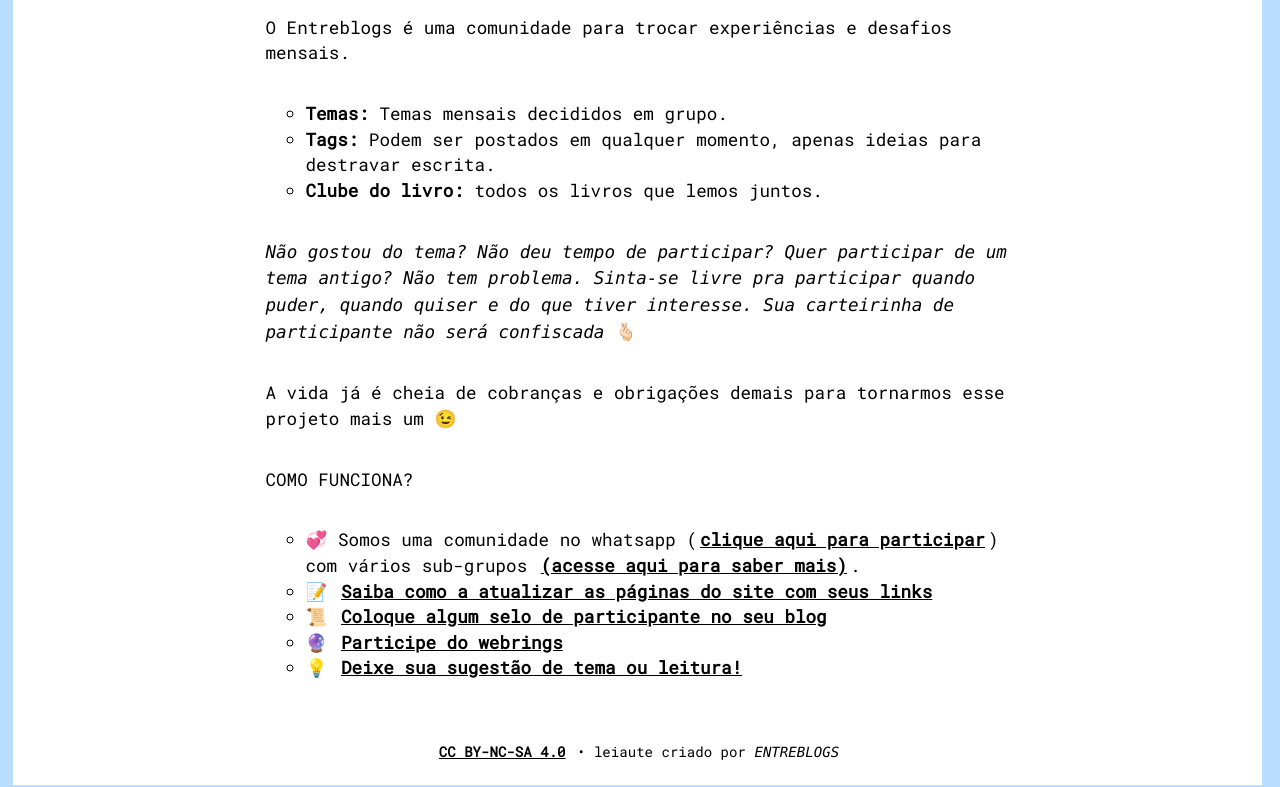
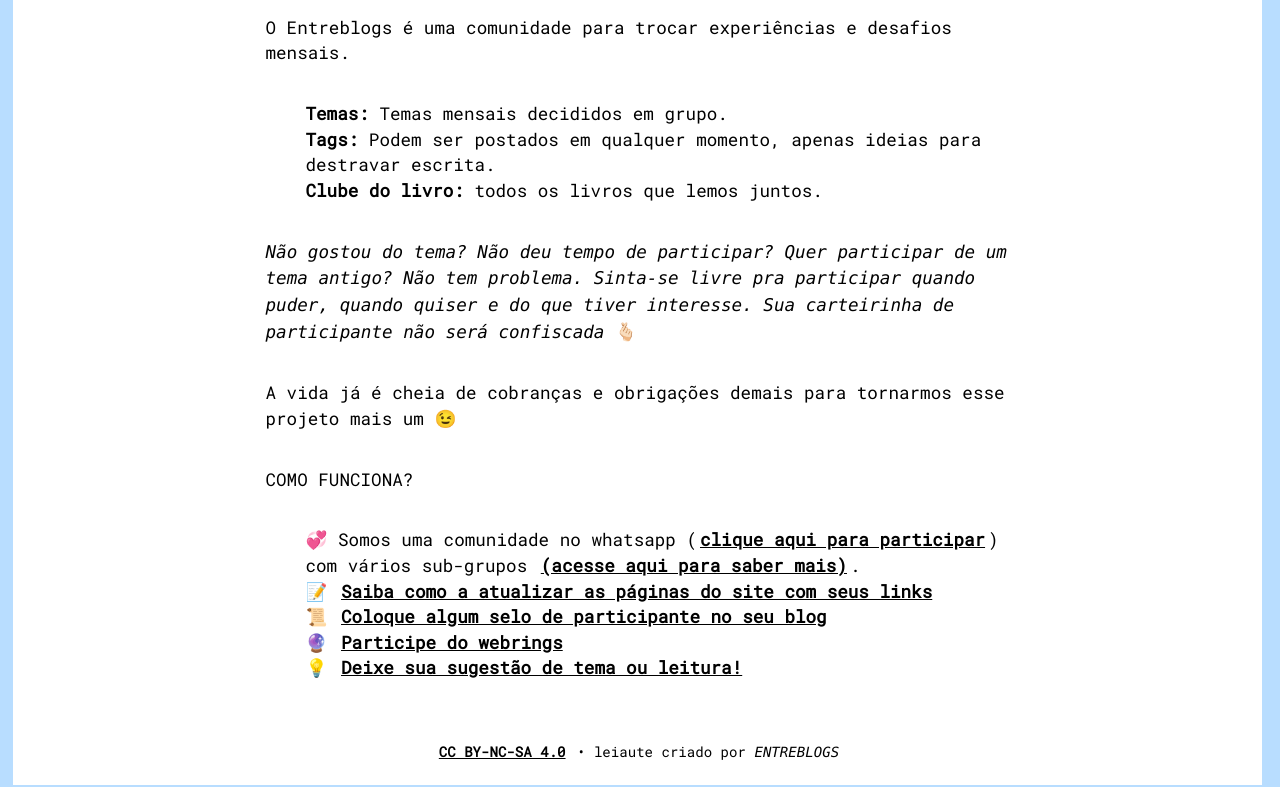
Before and after one commit to bamoretti/entreblogs, a Jekyll site: the page built from bem-vinde.md, in a window 1280 px wide. Shown: the part 600-1387 px from the top of the page. Built offline with Jekyll 4.4.1, drawn with Linux system fonts in a browser that asks for light colours; comment, search, counter and statistics services are not loaded.

Commit message:
Change list style from circle to none
list-style alterado de circle para none :)

```diff
--- a/assets/styles.css
+++ b/assets/styles.css
@@ -430,7 +430,7 @@ figcaption {
 }
 
 ul {
- list-style: circle;
+ list-style: none;
 }
 /* FINAL estilos gerais */
 
```
